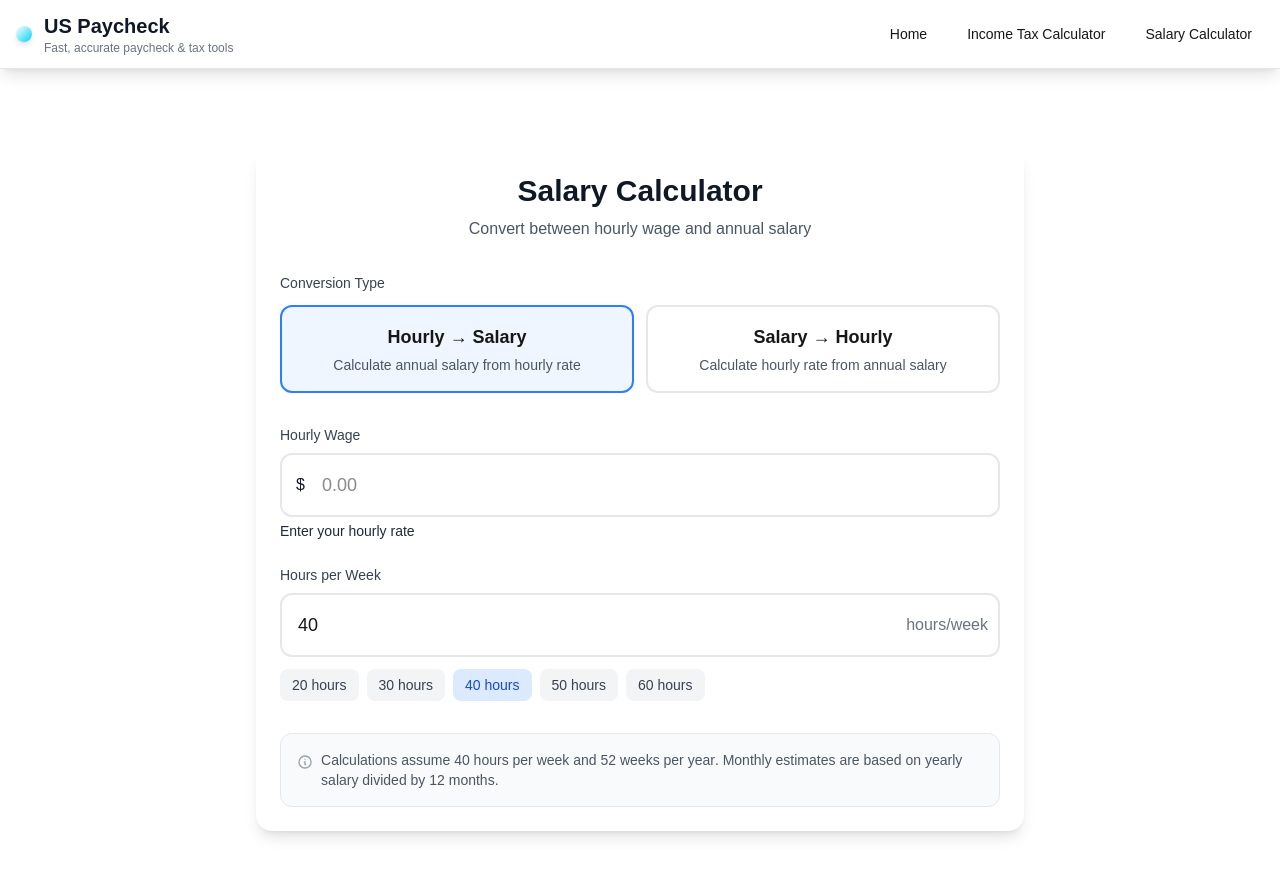
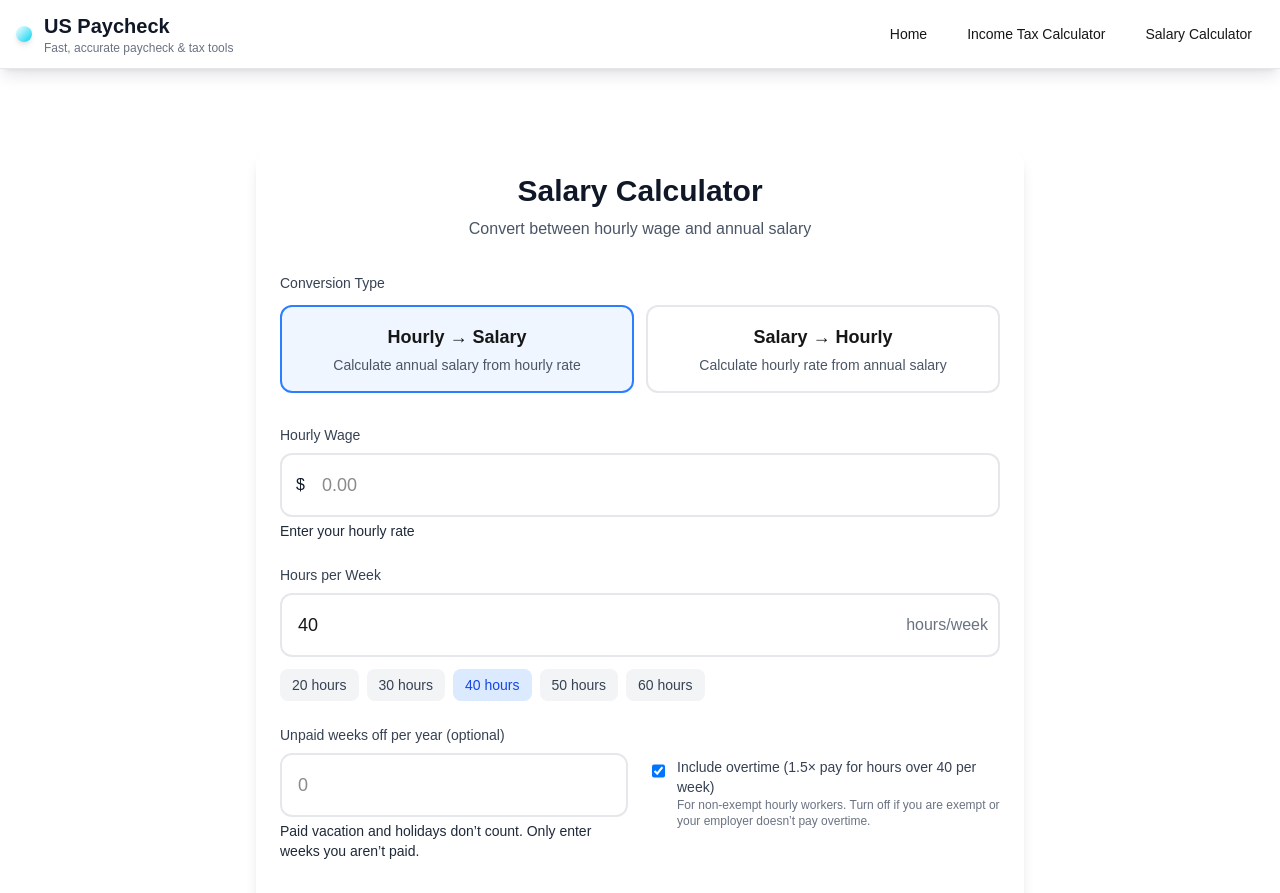
Before and after one commit to prakashydv01/Paycheck, a Next.js app: page /Salary-Calculator in a window 1280 px wide. Shown: the top 893 px of the page. Built offline with nearby package versions, Linux system fonts and the light colour scheme.

Commit message:
salary clac update

```diff
--- a/app/components/SalaryCalc.tsx
+++ b/app/components/SalaryCalc.tsx
@@ -4,230 +4,274 @@ import React, { useState, useMemo } from 'react'
 
 type Mode = 'hourly-to-salary' | 'salary-to-hourly'
 
-const HOURS_PER_WEEK = 40
 const WEEKS_PER_YEAR = 52
+const STANDARD_HOURS = 40 // FLSA overtime threshold for non-exempt employees
+const OVERTIME_MULTIPLIER = 1.5
+const MAX_HOURS = 168
+
+// Parse typed text to a positive number (0 if empty/invalid)
+const toNum = (s: string) => {
+  const n = parseFloat(s)
+  return Number.isFinite(n) && n > 0 ? n : 0
+}
 
 export default function SalaryCalculator() {
   const [mode, setMode] = useState<Mode>('hourly-to-salary')
-  const [amount, setAmount] = useState<number | ''>('')
-  const [hoursPerWeek, setHoursPerWeek] = useState<number>(40)
+  // Keep raw text so users can type "24.50" (a number state would drop the trailing ".")
+  const [amountText, setAmountText] = useState('')
+  const [hoursText, setHoursText] = useState('40')
+  const [unpaidText, setUnpaidText] = useState('')
+  const [includeOvertime, setIncludeOvertime] = useState(true)
+
+  const rate = toNum(amountText)
+  const hours = toNum(hoursText)
+  const unpaidWeeks = Math.min(WEEKS_PER_YEAR, toNum(unpaidText))
+  const weeks = WEEKS_PER_YEAR - unpaidWeeks
 
   const result = useMemo(() => {
-    if (!amount || amount <= 0) return null
+    if (!rate || !hours || weeks <= 0) return null
 
     if (mode === 'hourly-to-salary') {
-      const yearly = amount * hoursPerWeek * WEEKS_PER_YEAR
-      return {
-        hourly: amount,
-        weekly: amount * hoursPerWeek,
-        monthly: yearly / 12,
-        yearly,
-      }
+      const weekly =
+        includeOvertime && hours > STANDARD_HOURS
+          ? rate * (STANDARD_HOURS + OVERTIME_MULTIPLIER * (hours - STANDARD_HOURS))
+          : rate * hours
+      const yearly = weekly * weeks
+      return { hourly: rate, weekly, monthly: yearly / 12, yearly }
     }
 
-    // salary to hourly
-    const hourly = amount / (hoursPerWeek * WEEKS_PER_YEAR)
+    // salary to hourly: effective rate over the hours actually worked
     return {
-      hourly,
-      weekly: hourly * hoursPerWeek,
-      monthly: amount / 12,
-      yearly: amount,
+      hourly: rate / (hours * weeks),
+      weekly: rate / WEEKS_PER_YEAR,
+      monthly: rate / 12,
+      yearly: rate,
     }
-  }, [amount, hoursPerWeek, mode])
+  }, [rate, hours, weeks, mode, includeOvertime])
 
   const handleAmountChange = (value: string) => {
-    const numValue = value.replace(/[^0-9.]/g, '')
-    if (numValue === '') {
-      setAmount('')
-    } else {
-      const number = parseFloat(numValue)
-      if (!isNaN(number)) {
-        setAmount(number)
-      }
-    }
+    const cleaned = value.replace(/[,$\s]/g, '')
+    if (/^\d*\.?\d{0,2}$/.test(cleaned)) setAmountText(cleaned)
   }
 
   const handleHoursChange = (value: string) => {
-    const numValue = value.replace(/[^0-9]/g, '')
-    if (numValue === '') {
-      setHoursPerWeek(0)
-    } else {
-      const number = parseInt(numValue)
-      if (!isNaN(number) && number >= 0 && number <= 168) {
-        setHoursPerWeek(number)
-      }
-    }
+    if (value === '') return setHoursText('')
+    if (/^\d{0,3}(\.\d?)?$/.test(value) && Number(value) <= MAX_HOURS) setHoursText(value)
   }
 
-  const formatCurrency = (value: number) => {
-    return new Intl.NumberFormat('en-US', {
+  const handleUnpaidChange = (value: string) => {
+    if (value === '') return setUnpaidText('')
+    if (/^\d{0,2}$/.test(value) && Number(value) <= WEEKS_PER_YEAR) setUnpaidText(value)
+  }
+
+  const formatCurrency = (value: number) =>
+    new Intl.NumberFormat('en-US', {
       style: 'currency',
       currency: 'USD',
       minimumFractionDigits: 2,
       maximumFractionDigits: 2,
     }).format(value)
+
+  const presetHours = [20, 30, 40, 50, 60]
+  const inputCls =
+    'w-full pl-4 pr-4 py-4 text-lg rounded-xl border-2 border-gray-200 dark:border-gray-700 dark:bg-gray-800 dark:text-white focus:border-blue-500 focus:ring-2 focus:ring-blue-200 dark:focus:ring-blue-900 focus:outline-none transition-colors'
+  const labelCls = 'block text-sm font-medium text-gray-700 dark:text-gray-300 mb-2'
+
+  const modeButton = (value: Mode, title: string, desc: string) => (
+    <button
+      type="button"
+      aria-pressed={mode === value}
+      onClick={() => setMode(value)}
+      className={`p-4 rounded-xl border-2 transition-all duration-200 ${
+        mode === value
+          ? 'border-blue-500 bg-blue-50 dark:bg-blue-900/20 dark:border-blue-400'
+          : 'border-gray-200 dark:border-gray-700 hover:border-gray-300 dark:hover:border-gray-600'
+      }`}
+    >
+      <div className="text-lg font-semibold mb-1 dark:text-white">{title}</div>
+      <div className="text-sm text-gray-600 dark:text-gray-400">{desc}</div>
+    </button>
+  )
+
+  const cards: Array<[string, number, string]> = result
+    ? [
+        ['Hourly', result.hourly, 'blue'],
+        ['Weekly', result.weekly, 'green'],
+        ['Monthly', result.monthly, 'purple'],
+        ['Yearly', result.yearly, 'amber'],
+      ]
+    : []
+
+  const cardStyles: Record<string, { box: string; text: string }> = {
+    blue: {
+      box: 'bg-gradient-to-br from-blue-50 to-blue-100 dark:from-blue-900/20 dark:to-blue-800/20 border-blue-100 dark:border-blue-800/30',
+      text: 'text-blue-600 dark:text-blue-400',
+    },
+    green: {
+      box: 'bg-gradient-to-br from-green-50 to-green-100 dark:from-green-900/20 dark:to-green-800/20 border-green-100 dark:border-green-800/30',
+      text: 'text-green-600 dark:text-green-400',
+    },
+    purple: {
+      box: 'bg-gradient-to-br from-purple-50 to-purple-100 dark:from-purple-900/20 dark:to-purple-800/20 border-purple-100 dark:border-purple-800/30',
+      text: 'text-purple-600 dark:text-purple-400',
+    },
+    amber: {
+      box: 'bg-gradient-to-br from-amber-50 to-amber-100 dark:from-amber-900/20 dark:to-amber-800/20 border-amber-100 dark:border-amber-800/30',
+      text: 'text-amber-600 dark:text-amber-400',
+    },
   }
 
-  const presetHours = [20, 30, 40, 50, 60]
+  const showOvertimeApplied = mode === 'hourly-to-salary' && includeOvertime && hours > STANDARD_HOURS
 
   return (
     <div className="max-w-3xl mx-auto p-6 bg-white dark:bg-gray-900 rounded-2xl shadow-lg mt-20">
       <header className="mb-8">
-        <h1 className="text-3xl font-bold text-gray-900 text-center dark:text-white mb-2">
-          Salary Calculator
-        </h1>
-        <p className="text-gray-600 text-center dark:text-gray-400">
-          Convert between hourly wage and annual salary
-        </p>
+        <h1 className="text-3xl font-bold text-gray-900 text-center dark:text-white mb-2">Salary Calculator</h1>
+        <p className="text-gray-600 text-center dark:text-gray-400">Convert between hourly wage and annual salary</p>
       </header>
 
-      {/* Mode Toggle - Card Style */}
+      {/* Mode toggle */}
       <div className="mb-8">
-        <label className="block text-sm font-medium text-gray-700 dark:text-gray-300 mb-3">
+        <span className={labelCls + ' mb-3'} id="conversion-type">
           Conversion Type
-        </label>
-        <div className="grid grid-cols-2 gap-3">
-          <button
-            onClick={() => setMode('hourly-to-salary')}
-            className={`p-4 rounded-xl border-2 transition-all duration-200 ${
-              mode === 'hourly-to-salary'
-                ? 'border-blue-500 bg-blue-50 dark:bg-blue-900/20 dark:border-blue-400'
-                : 'border-gray-200 dark:border-gray-700 hover:border-gray-300 dark:hover:border-gray-600'
-            }`}
-          >
-            <div className="text-lg font-semibold mb-1 dark:text-white">Hourly → Salary</div>
-            <div className="text-sm text-gray-600 dark:text-gray-400">
-              Calculate annual salary from hourly rate
-            </div>
-          </button>
-          <button
-            onClick={() => setMode('salary-to-hourly')}
-            className={`p-4 rounded-xl border-2 transition-all duration-200 ${
-              mode === 'salary-to-hourly'
-                ? 'border-blue-500 bg-blue-50 dark:bg-blue-900/20 dark:border-blue-400'
-                : 'border-gray-200 dark:border-gray-700 hover:border-gray-300 dark:hover:border-gray-600'
-            }`}
-          >
-            <div className="text-lg font-semibold mb-1 dark:text-white">Salary → Hourly</div>
-            <div className="text-sm text-gray-600 dark:text-gray-400">
-              Calculate hourly rate from annual salary
-            </div>
-          </button>
+        </span>
+        <div className="grid grid-cols-2 gap-3" role="group" aria-labelledby="conversion-type">
+          {modeButton('hourly-to-salary', 'Hourly → Salary', 'Calculate annual salary from hourly rate')}
+          {modeButton('salary-to-hourly', 'Salary → Hourly', 'Calculate hourly rate from annual salary')}
         </div>
       </div>
 
-      {/* Input Section */}
-      <div className="space-y-6 mb-8 ">
-        {/* Amount Input */}
+      {/* Inputs */}
+      <div className="space-y-6 mb-8">
         <div className="relative">
-          <label className="block text-sm font-medium text-gray-700 dark:text-gray-300 mb-2">
+          <label htmlFor="amount" className={labelCls}>
             {mode === 'hourly-to-salary' ? 'Hourly Wage' : 'Annual Salary'}
           </label>
           <div className="relative">
-            <div className="absolute left-4 top-1/2 transform -translate-y-1/2 text-gray-900 dark:text-gray-400">
-              $
-            </div>
+            <div className="absolute left-4 top-1/2 transform -translate-y-1/2 text-gray-900 dark:text-gray-400">$</div>
             <input
+              id="amount"
               type="text"
               inputMode="decimal"
-              value={amount === '' ? '' : amount.toString()}
+              value={amountText}
               onChange={(e) => handleAmountChange(e.target.value)}
               placeholder="0.00"
-              className="w-full pl-10 pr-4 py-4 text-lg rounded-xl border-2 border-gray-200 dark:border-gray-700 dark:bg-gray-800 dark:text-white focus:border-blue-500 focus:ring-2 focus:ring-blue-200 dark:focus:ring-blue-900 focus:outline-none transition-colors"
+              className={inputCls.replace('pl-4', 'pl-10')}
             />
           </div>
           <div className="mt-1 text-sm text-gray-800 dark:text-gray-400">
-            {mode === 'hourly-to-salary' ? 'Enter your hourly rate' : 'Enter your annual salary'}
+            {mode === 'hourly-to-salary' ? 'Enter your hourly rate' : 'Enter your annual salary (before taxes)'}
           </div>
         </div>
 
-        {/* Hours per Week Input with Presets */}
         <div>
-          <label className="block text-sm font-medium text-gray-700 dark:text-gray-300 mb-2">
+          <label htmlFor="hours" className={labelCls}>
             Hours per Week
           </label>
           <div className="relative">
             <input
+              id="hours"
               type="text"
-              inputMode="numeric"
-              value={hoursPerWeek}
+              inputMode="decimal"
+              value={hoursText}
               onChange={(e) => handleHoursChange(e.target.value)}
-              className="w-full pl-4 pr-4 py-4 text-lg rounded-xl border-2 border-gray-200 dark:border-gray-700 dark:bg-gray-800 dark:text-white focus:border-blue-500 focus:ring-2 focus:ring-blue-200 dark:focus:ring-blue-900 focus:outline-none transition-colors"
-              min="0"
-              max="168"
+              placeholder="40"
+              className={inputCls}
             />
             <div className="absolute right-3 top-1/2 transform -translate-y-1/2 text-gray-500 dark:text-gray-400">
               hours/week
             </div>
           </div>
-
-          {/* Hours Preset Buttons */}
           <div className="mt-3 flex flex-wrap gap-2">
-            {presetHours.map((hours) => (
+            {presetHours.map((h) => (
               <button
-                key={hours}
-                onClick={() => setHoursPerWeek(hours)}
+                key={h}
+                type="button"
+                onClick={() => setHoursText(String(h))}
                 className={`px-3 py-1.5 rounded-lg text-sm font-medium transition-colors ${
-                  hoursPerWeek === hours
+                  hours === h
                     ? 'bg-blue-100 text-blue-700 dark:bg-blue-900 dark:text-blue-300'
                     : 'bg-gray-100 text-gray-700 dark:bg-gray-800 dark:text-gray-300 hover:bg-gray-200 dark:hover:bg-gray-700'
                 }`}
               >
-                {hours} hours
+                {h} hours
               </button>
             ))}
           </div>
         </div>
+
+        <div className="grid md:grid-cols-2 gap-6">
+          <div>
+            <label htmlFor="unpaid" className={labelCls}>
+              Unpaid weeks off per year (optional)
+            </label>
+            <input
+              id="unpaid"
+              type="text"
+              inputMode="numeric"
+              value={unpaidText}
+              onChange={(e) => handleUnpaidChange(e.target.value)}
+              placeholder="0"
+              className={inputCls}
+            />
+            <div className="mt-1 text-sm text-gray-800 dark:text-gray-400">
+              Paid vacation and holidays don’t count. Only enter weeks you aren’t paid.
+            </div>
+          </div>
+
+          {mode === 'hourly-to-salary' && (
+            <div className="flex items-start gap-3 md:mt-8">
+              <input
+                id="overtime"
+                type="checkbox"
+                checked={includeOvertime}
+                onChange={(e) => setIncludeOvertime(e.target.checked)}
+                className="mt-1 h-5 w-5"
+              />
+              <label htmlFor="overtime" className="text-sm text-gray-700 dark:text-gray-300">
+                Include overtime (1.5× pay for hours over 40 per week)
+                <span className="block text-xs text-gray-500 dark:text-gray-400">
+                  For non-exempt hourly workers. Turn off if you are exempt or your employer doesn’t pay overtime.
+                </span>
+              </label>
+            </div>
+          )}
+        </div>
       </div>
+
+      {/* Validation hint */}
+      {rate > 0 && (!hours || weeks <= 0) && (
+        <p role="alert" className="mb-6 text-sm text-red-600 dark:text-red-400">
+          {!hours ? 'Enter hours per week greater than 0.' : 'Unpaid weeks must be fewer than 52.'}
+        </p>
+      )}
 
       {/* Results */}
       {result && (
         <div className="mb-8">
-          <h2 className="text-xl font-semibold text-gray-900 dark:text-white mb-4">
-            Pay Breakdown
-          </h2>
+          <h2 className="text-xl font-semibold text-gray-900 dark:text-white mb-4">Pay Breakdown</h2>
           <div className="grid grid-cols-2 md:grid-cols-4 gap-4">
-            <div className="bg-gradient-to-br from-blue-50 to-blue-100 dark:from-blue-900/20 dark:to-blue-800/20 p-5 rounded-2xl border border-blue-100 dark:border-blue-800/30">
-              <div className="text-sm text-gray-600 dark:text-gray-400 mb-1">Hourly</div>
-              <div className="text-2xl font-bold text-blue-600 dark:text-blue-400">
-                {formatCurrency(result.hourly)}
+            {cards.map(([label, value, color]) => (
+              <div key={label} className={`${cardStyles[color].box} p-5 rounded-2xl border`}>
+                <div className="text-sm text-gray-600 dark:text-gray-400 mb-1">{label}</div>
+                <div className={`text-2xl font-bold ${cardStyles[color].text}`}>{formatCurrency(value)}</div>
               </div>
-            </div>
-            <div className="bg-gradient-to-br from-green-50 to-green-100 dark:from-green-900/20 dark:to-green-800/20 p-5 rounded-2xl border border-green-100 dark:border-green-800/30">
-              <div className="text-sm text-gray-600 dark:text-gray-400 mb-1">Weekly</div>
-              <div className="text-2xl font-bold text-green-600 dark:text-green-400">
-                {formatCurrency(result.weekly)}
-              </div>
-            </div>
-            <div className="bg-gradient-to-br from-purple-50 to-purple-100 dark:from-purple-900/20 dark:to-purple-800/20 p-5 rounded-2xl border border-purple-100 dark:border-purple-800/30">
-              <div className="text-sm text-gray-600 dark:text-gray-400 mb-1">Monthly</div>
-              <div className="text-2xl font-bold text-purple-600 dark:text-purple-400">
-                {formatCurrency(result.monthly)}
-              </div>
-            </div>
-            <div className="bg-gradient-to-br from-amber-50 to-amber-100 dark:from-amber-900/20 dark:to-amber-800/20 p-5 rounded-2xl border border-amber-100 dark:border-amber-800/30">
-              <div className="text-sm text-gray-600 dark:text-gray-400 mb-1">Yearly</div>
-              <div className="text-2xl font-bold text-amber-600 dark:text-amber-400">
-                {formatCurrency(result.yearly)}
-              </div>
-            </div>
+            ))}
           </div>
         </div>
       )}
 
-      {/* Assumptions Note */}
+      {/* Assumptions */}
       <div className="p-4 rounded-xl bg-gray-50 dark:bg-gray-800/50 border border-gray-200 dark:border-gray-700">
-        <div className="flex items-start">
-          <svg className="w-5 h-5 text-gray-400 dark:text-gray-500 mr-2 mt-0.5" fill="none" stroke="currentColor" viewBox="0 0 24 24">
-            <path strokeLinecap="round" strokeLinejoin="round" strokeWidth={2} d="M13 16h-1v-4h-1m1-4h.01M21 12a9 9 0 11-18 0 9 9 0 0118 0z" />
-          </svg>
-          <div>
-            <p className="text-sm text-gray-600 dark:text-gray-400">
-              Calculations assume <span className="font-medium">{hoursPerWeek} hours per week</span> and <span className="font-medium">{WEEKS_PER_YEAR} weeks per year</span>.
-              Monthly estimates are based on yearly salary divided by 12 months.
-            </p>
-          </div>
-        </div>
+        <p className="text-sm text-gray-600 dark:text-gray-400">
+          Assumes <span className="font-medium">{hours || 0} hours per week</span> for{' '}
+          <span className="font-medium">{weeks} weeks per year</span>
+          {showOvertimeApplied ? ', with overtime at 1.5× for hours over 40' : ''}. Monthly figures are yearly pay
+          divided by 12.
+          {mode === 'salary-to-hourly'
+            ? ' The hourly figure is your effective rate over the hours you actually work.'
+            : ''}
+        </p>
       </div>
     </div>
   )
```
